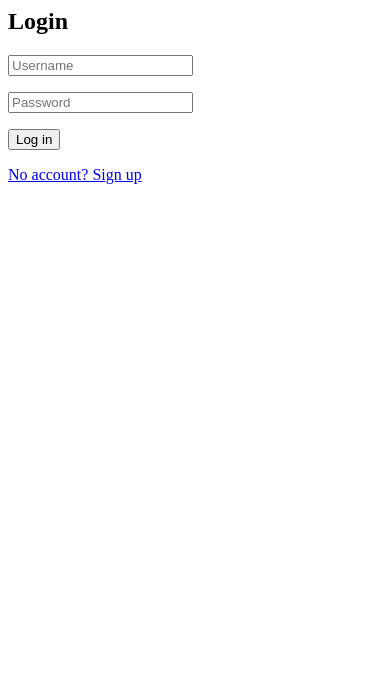
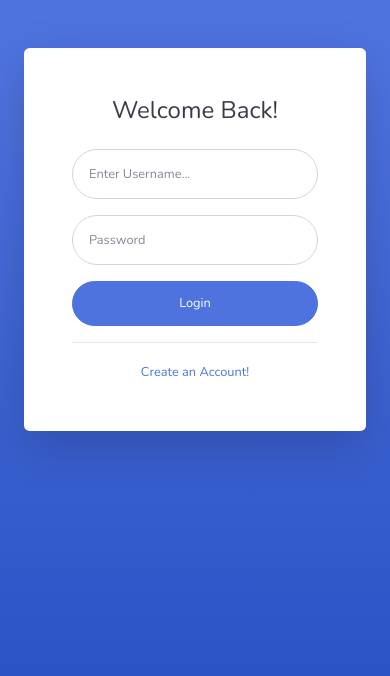
Before and after one commit to matthieu562/Chess_coin, a Flask app: page /login in a window 390 px wide. Shown: the top 676 px of the page. Run offline with Flask 3, Linux system fonts and the light colour scheme; some libraries are stand-ins or nearby versions.

Commit message:
[COR] Add beautiful login page.

```diff
--- a/app.py
+++ b/app.py
@@ -83,6 +83,7 @@ class User(db.Model):
         return check_password_hash(self.password_hash, password)
 
 with app.app_context():
+    # db.drop_all()
     db.create_all()
 
 @app.route('/update', methods=['POST'])
@@ -140,15 +141,18 @@ def login():
             session['username'] = user.username
             return redirect(url_for('index'))
         return 'Incorrect username or password.'
-    return render_template_string('''
-        <h2>Login</h2>
-        <form method="post">
-            <p><input type="text" name="username" placeholder="Username" required></p>
-            <p><input type="password" name="password" placeholder="Password" required></p>
-            <p><input type="submit" value="Log in"></p>
-        </form>
-        <p><a href="/register">No account? Sign up</a></p>
-    ''')
+    return render_template(
+        'login.html'
+    )
+    # return render_template_string('''
+    #     <h2>Login</h2>
+    #     <form method="post">
+    #         <p><input type="text" name="username" placeholder="Username" required></p>
+    #         <p><input type="password" name="password" placeholder="Password" required></p>
+    #         <p><input type="submit" value="Log in"></p>
+    #     </form>
+    #     <p><a href="/register">No account? Sign up</a></p>
+    # ''')
 
 @app.route('/register', methods=['GET', 'POST'])
 def register():
@@ -157,7 +161,7 @@ def register():
         password = request.form['password']
         if User.query.filter_by(username=username).first():
             return 'Username already taken.'
-        new_user = User(username=username)
+        new_user = User(username=username, available_funds=1000)
         new_user.set_password(password)
         db.session.add(new_user)
         db.session.commit()
--- /dev/null
+++ b/templates/login.html
@@ -0,0 +1,105 @@
+<!DOCTYPE html>
+<html lang="en">
+
+<head>
+
+    <meta charset="utf-8">
+    <meta http-equiv="X-UA-Compatible" content="IE=edge">
+    <meta name="viewport" content="width=device-width, initial-scale=1, shrink-to-fit=no">
+    <meta name="description" content="">
+    <meta name="author" content="">
+
+    <title>SB Admin 2 - Login</title>
+
+    <!-- Custom fonts for this template-->
+    <link href="../static/vendor/fontawesome-free/css/all.min.css" rel="stylesheet" type="text/css">
+    <link
+        href="https://fonts.googleapis.com/css?family=Nunito:200,200i,300,300i,400,400i,600,600i,700,700i,800,800i,900,900i"
+        rel="stylesheet">
+
+    <!-- Custom styles for this template-->
+    <link href="../static/css/sb-admin-2.min.css" rel="stylesheet">
+
+</head>
+
+<body class="bg-gradient-primary">
+
+    <div class="container">
+
+        <!-- Outer Row -->
+        <div class="row justify-content-center">
+
+            <div class="col-xl-10 col-lg-12 col-md-9">
+
+                <div class="card o-hidden border-0 shadow-lg my-5">
+                    <div class="card-body p-0">
+                        <!-- Nested Row within Card Body -->
+                        <div class="row">
+                            <div class="col-lg-6 d-none d-lg-block bg-login-image"
+                                 style="background-image: url('{{ url_for('static', filename='images/chess.jpg') }}');
+                                        background-size: cover;
+                                        background-position: center;">
+                            </div>
+                            <div class="col-lg-6">
+                                <div class="p-5">
+                                    <div class="text-center">
+                                        <h1 class="h4 text-gray-900 mb-4">Welcome Back!</h1>
+                                    </div>
+                                    <form class="user" method="POST" action="{{ url_for('login') }}">
+                                        <div class="form-group">
+                                            <input type="text" class="form-control form-control-user"
+                                                id="username" name="username" aria-describedby="emailHelp"
+                                                placeholder="Enter Username..." required>
+                                        </div>
+                                        <div class="form-group">
+                                            <input type="password" class="form-control form-control-user"
+                                                id="password" name="password" placeholder="Password" required>
+                                        </div>
+{#                                        <div class="form-group">#}
+{#                                            <div class="custom-control custom-checkbox small">#}
+{#                                                <input type="checkbox" class="custom-control-input" id="customCheck">#}
+{#                                                <label class="custom-control-label" for="customCheck">Remember#}
+{#                                                    Me</label>#}
+{#                                            </div>#}
+{#                                        </div>#}
+                                        <input class="btn btn-primary btn-user btn-block" type="submit" value="Login">
+{#                                        <hr>#}
+{#                                        <a href="index.html" class="btn btn-google btn-user btn-block">#}
+{#                                            <i class="fab fa-google fa-fw"></i> Login with Google#}
+{#                                        </a>#}
+{#                                        <a href="index.html" class="btn btn-facebook btn-user btn-block">#}
+{#                                            <i class="fab fa-facebook-f fa-fw"></i> Login with Facebook#}
+{#                                        </a>#}
+                                    </form>
+                                    <hr>
+{#                                    <div class="text-center">#}
+{#                                        <a class="small" href="forgot-password.html">Forgot Password?</a>#}
+{#                                    </div>#}
+                                    <div class="text-center">
+                                        <a class="small" href="{{ url_for('register') }}">Create an Account!</a>
+                                    </div>
+                                </div>
+                            </div>
+                        </div>
+                    </div>
+                </div>
+
+            </div>
+
+        </div>
+
+    </div>
+
+{#    <!-- Bootstrap core JavaScript-->
+    <script src="../static/vendor/jquery/jquery.min.js"></script>
+    <script src="../static/vendor/bootstrap/js/bootstrap.bundle.min.js"></script>
+
+    <!-- Core plugin JavaScript-->
+    <script src="../static/vendor/jquery-easing/jquery.easing.min.js"></script>
+
+    <!-- Custom scripts for all pages-->
+    <script src="../static/js/sb-admin-2.min.js"></script>#}
+
+</body>
+
+</html>
```
Also changed, not shown: templates/home.html (+8 -8 lines), static/images/chess.jpg (added).
